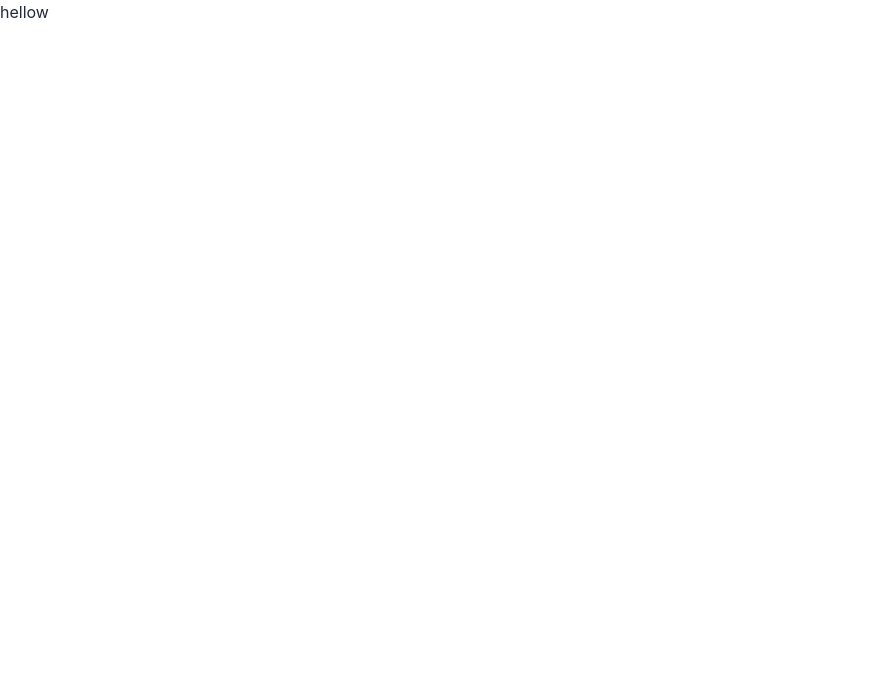
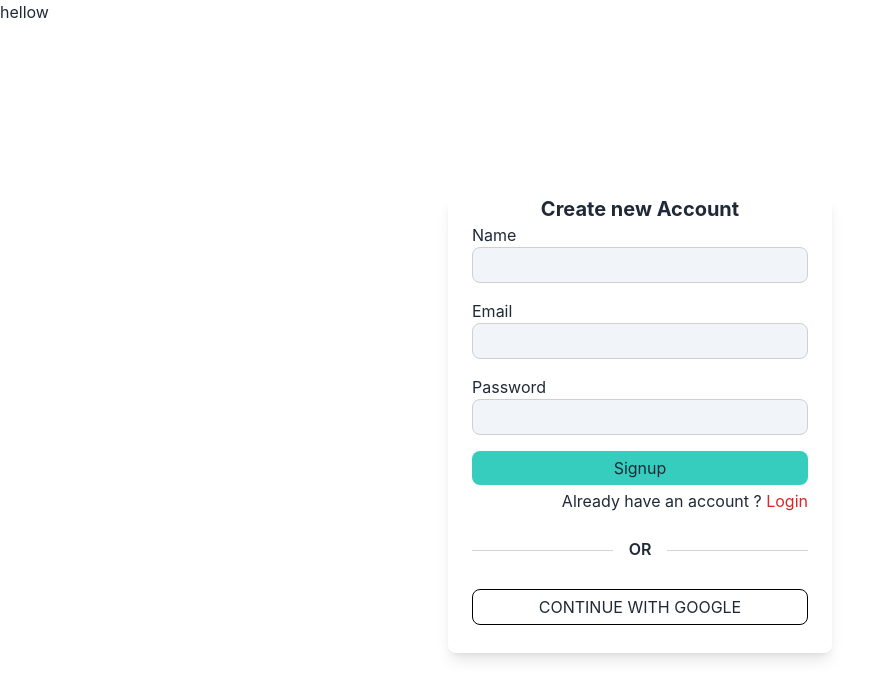
Before and after one commit to Tahsan35/assignment-12, a React (Create React App) app: page /signup in a window 1280 px wide. Shown: the top 698 px of the page, without its empty margins (0-892 px from the left). Built offline with nearby package versions, Linux system fonts and the light colour scheme; no server answers.

Commit message:
implement signup page

```diff
--- a/package.json
+++ b/package.json
@@ -13,6 +13,7 @@
     "firebase": "^9.12.1",
     "react": "^18.2.0",
     "react-dom": "^18.2.0",
+    "react-firebase-hooks": "^5.0.3",
     "react-hook-form": "^7.38.0",
     "react-router-dom": "^6.4.2",
     "react-scripts": "5.0.1",
--- a/src/App.js
+++ b/src/App.js
@@ -1,11 +1,16 @@
 
+import { Route, Routes } from 'react-router-dom';
 import './App.css';
+import Signup from './Pages/Login/Signup';
 import Navbar from './Pages/Shared/Navbar';
 
 function App() {
   return (
-    <div>
-      <Navbar></Navbar>
+    <div className="bg-white">
+      <Navbar />
+      <Routes>
+        <Route path='/signup' element={<Signup />} ></Route>
+      </Routes>
     </div>
   );
 }
--- a/src/Pages/Login/Signup.js
+++ b/src/Pages/Login/Signup.js
@@ -1,9 +1,10 @@
-import React from 'react';
+import React, { useEffect } from 'react';
 import { useForm } from 'react-hook-form';
 import { useCreateUserWithEmailAndPassword, useSignInWithGoogle, useUpdateProfile } from 'react-firebase-hooks/auth';
 import auth from '../../firebase.init';
 import Loader from '../Shared/Loader';
-
+import useToken from '../Hooks/UseToken';
+import { Link, useLocation, useNavigate } from 'react-router-dom';
 
 const Signup = () => {
     const { register, formState: { errors }, handleSubmit } = useForm();
@@ -44,8 +45,74 @@ const Signup = () => {
         signInWithGoogle()
     }
     return (
-        <div>
-
+        <div className='flex justify-center items-center h-screen'>
+            <div className='rounded-lg shadow-lg bg-white w-96  px-6'>
+                <h1>
+                    <h1 className='text-center font-bold text-xl'>Create new Account</h1>
+                </h1>
+                <form onSubmit={handleSubmit(onSubmit)}>
+                    <label htmlFor="name">Name</label>
+                    <input
+                        className='py-[5px] w-full px-2 bg-slate-100 border border-[#CFCFCF] rounded-lg outline-none'
+                        type="name"
+                        {...register("name", {
+                            required: {
+                                value: true,
+                                message: 'Name is Required'
+                            }
+                        })}
+                    />
+                    <label className="label">
+                        {errors.name?.type === 'required' && <span className='text-red-600 text-sm'>{errors.name.message}</span>}
+                    </label>
+                    <label htmlFor="email">Email</label>
+                    <input
+                        className='py-[5px] w-full px-2 bg-slate-100 border border-[#CFCFCF] rounded-lg outline-none'
+                        {...register("email", {
+                            required: {
+                                value: true,
+                                message: "Email is Required"
+                            },
+                            pattern: {
+                                value: /[a-z0-9]+@[a-z]+\.[a-z]{2,3}/,
+                                message: 'Provide a valid Email'
+                            }
+                        })} />
+                    <label className="label ">
+                        {errors.email?.type === 'required' && <span className='text-red-600 text-sm'>{errors.email.message}</span>}
+                        {errors.email?.type === 'minLength' && <span className='text-red-600 text-sm'>{errors.email.message}</span>}
+                    </label>
+                    <label htmlFor="password">Password</label>
+                    <input
+                        type='password'
+                        className=' py-[5px] w-full px-2 bg-slate-100 border border-[#CFCFCF] rounded-lg outline-none'
+                        {...register("password", {
+                            required: {
+                                value: true,
+                                message: "Password is Required"
+                            },
+                            minLength: {
+                                value: 6,
+                                message: 'Must be 6 characters or longer'
+                            }
+                        })} />
+                    <label className="label">
+                        {errors.password?.type === 'required' && <span className='text-red-600 text-sm'>{errors.password.message}</span>}
+                        {errors.password?.type === 'minLength' && <span className='text-red-600 text-sm'>{errors.password.message}</span>}
+                    </label>
+                    {signInError}
+                    <input className='w-full bg-accent mb-1 py-[5px] rounded-lg ' type="submit" value='Signup' />
+                    <p className='text-right mb-6'>Already have an account ? <Link className='text-red-600' to='/login'>Login</Link></p>
+                    <div
+                        className="flex items-center mb-7 before:flex-1 before:border-t before:border-gray-300 before:mt-0.5 after:flex-1 after:border-t after:border-gray-300 after:mt-0.5"
+                    >
+                        <p className="text-center font-semibold mx-4 mb-0">OR</p>
+                    </div>
+                    <div>
+                        <button onClick={handleGoogleSignIn} className='uppercase w-full py-[5px] border border-black mb-7 rounded-lg'>Continue with google</button>
+                    </div>
+                </form>
+            </div>
         </div>
     );
 };
```
Also changed, not shown: 1 other file (tests, documents, lock files or other folders).
